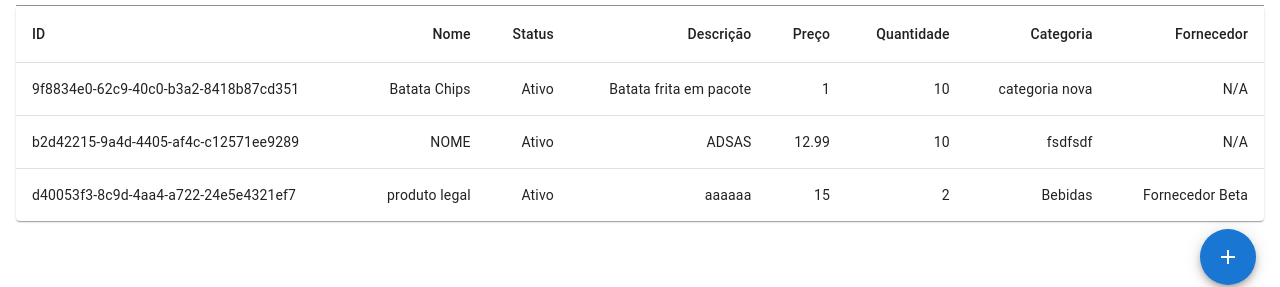
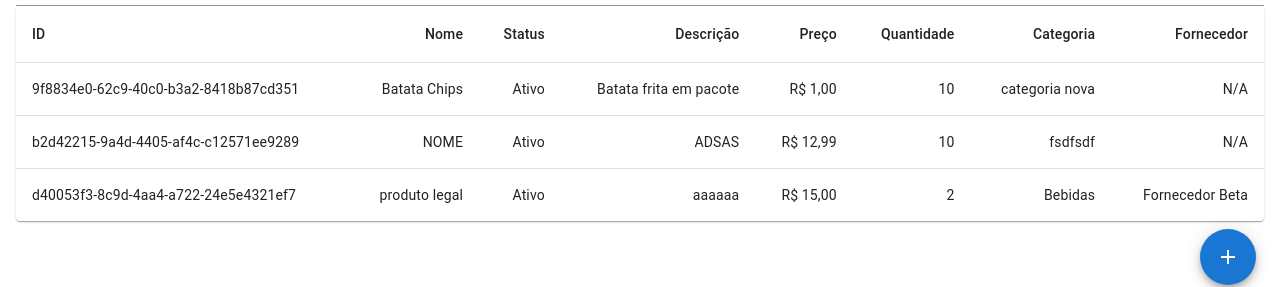
Before and after one commit to BettBernarda/CRM-React-project, a React (Vite) app: page /produtos in a window 1280 px wide. Shown: the part 220-507 px from the top of the page. Built offline with nearby package versions, Linux system fonts and the light colour scheme; no server answers; data requests are answered from the project's data file; sample sign-in values are in the browser's storage.

Commit message:
Isolada formatação de dinheiro para uma nova função dentro de format-utils.js

```diff
--- a/src/components/Dashboard/GoalProgression.jsx
+++ b/src/components/Dashboard/GoalProgression.jsx
@@ -1,14 +1,7 @@
 import React, { useState, useRef, useEffect, useMemo } from 'react';
 import axios from 'axios';
 import { Stack, LinearProgress, Typography, Box, Button } from '@mui/material';
-
-export const formatCurrency = (val) => {
-  const num = Number(val.replace(/\D/g, '')) / 100;
-  return num.toLocaleString('pt-BR', {
-    style: 'currency',
-    currency: 'BRL',
-  });
-};
+import { formatCurrency } from '../../utils/format-utils';
 
 export default function MetaProgressao({ categoriaSelecionada }) {
   const currentYear = new Date().getFullYear();
@@ -157,7 +150,7 @@ export default function MetaProgressao({ categoriaSelecionada }) {
         <input
           ref={inputRef}
           type="text"
-          value={formatCurrency(value || '0')}
+          value={formatCurrency(value)}
           readOnly={!isEditMode}
           onClick={turnOnEditMode}
           onChange={handleChange}
--- a/src/pages/ProductsPage.jsx
+++ b/src/pages/ProductsPage.jsx
@@ -4,6 +4,7 @@ import axios from "axios";
 import { Add as AddIcon } from "@mui/icons-material";
 import { useNavigate } from "react-router-dom";
 import RequireLogin from "../components/RequireLogin";
+import { formatCurrency } from "../utils/format-utils";
 
 export default function ProductsPage() {
   const navigate = useNavigate()
@@ -66,7 +67,7 @@ export default function ProductsPage() {
                     <TableCell align="right">{product.nome}</TableCell>
                     <TableCell align="right">{product.status ? 'Ativo' : 'Inativo'}</TableCell>
                     <TableCell align="right">{product.descricao}</TableCell>
-                    <TableCell align="right">{product.preco}</TableCell>
+                    <TableCell align="right">{formatCurrency(product.preco)}</TableCell>
                     <TableCell align="right">{product.qtde}</TableCell>
                     <TableCell align="right">{findCategoriaNameById(product.categoria_id)}</TableCell>
                     <TableCell align="right">{findFornecedorNameById(product.fornecedor_id)}</TableCell>
--- a/src/pages/SalePage.jsx
+++ b/src/pages/SalePage.jsx
@@ -6,6 +6,7 @@ import { showMessageError, showMessageSuccess } from "../utils/notification-util
 import { v4 as uuidv4 } from 'uuid'
 import RequireLogin from "../components/RequireLogin";
 import { Add as AddIcon, Remove } from "@mui/icons-material";
+import { formatCurrency } from "../utils/format-utils";
 
 export default function SalePage() {
   const navigate = useNavigate()
@@ -19,11 +20,6 @@ export default function SalePage() {
     cliente_id: null,
     data_hora: new Date(),
     itens: []
-  })
-
-  const moneyFormatter = new Intl.NumberFormat('pt-BR', {
-    style: 'currency',
-    currency: 'BRL'
   })
 
   useEffect(() => {
@@ -163,7 +159,7 @@ export default function SalePage() {
       .filter(item => item.product)
 
     const saleTotal = saleItemsWithQtde.reduce((total, item) => total + (item.product.preco * item.qtde), 0)
-    return moneyFormatter.format(saleTotal)
+    return formatCurrency(saleTotal)
   }
 
   const handleSelectProduct = (saleItem, value) => {
--- a/src/pages/SalesPage.jsx
+++ b/src/pages/SalesPage.jsx
@@ -4,6 +4,7 @@ import { useNavigate } from "react-router-dom"
 import RequireLogin from "../components/RequireLogin"
 import { Box, Fab, Paper, Table, TableBody, TableCell, TableContainer, TableHead, TableRow, TextField, Tooltip, Typography } from "@mui/material"
 import { Add as AddIcon } from "@mui/icons-material"
+import { formatCurrency } from "../utils/format-utils"
 
 export default function SalesPage() {
   const navigate = useNavigate()
@@ -12,11 +13,6 @@ export default function SalesPage() {
   const [customersList, setCustomersList] = useState([])
   const [salesList, setSalesList] = useState([])
   const [searchText, setSearchText] = useState('')
-
-  const moneyFormatter = new Intl.NumberFormat('pt-BR', {
-    style: 'currency',
-    currency: 'BRL'
-  })
 
   useEffect(() => {
     axios.get(`/vendas`).then(response => setSalesList(response.data))
@@ -31,8 +27,8 @@ export default function SalesPage() {
       return { product: productsList.find(product => product.id == item.produto_id), qtde: item.qtde }
     })
 
-    const saleTotal = saleItemsWithQtde.reduce((total, item) => total + (item.product.preco * item.qtde), 0)
-    return moneyFormatter.format(saleTotal)
+    const saleTotal = saleItemsWithQtde.reduce((total, item) => total + (item.product.preco * item.qtde), 0.00)
+    return formatCurrency(saleTotal)
   }
 
   return (
--- /dev/null
+++ b/src/utils/format-utils.js
@@ -0,0 +1,19 @@
+export const formatCurrency = (val) => {
+  if (val == null || val == '') {
+    return 'R$ 0,00'
+  }
+
+  let num;
+
+  if (typeof val === 'number') {
+    num = val
+  } else {
+    const onlyDigits = val.replace(/\D/g, '')
+    num = Number(onlyDigits) / 100
+  }
+
+  return num.toLocaleString('pt-BR', {
+    style: 'currency',
+    currency: 'BRL',
+  })
+}
```
